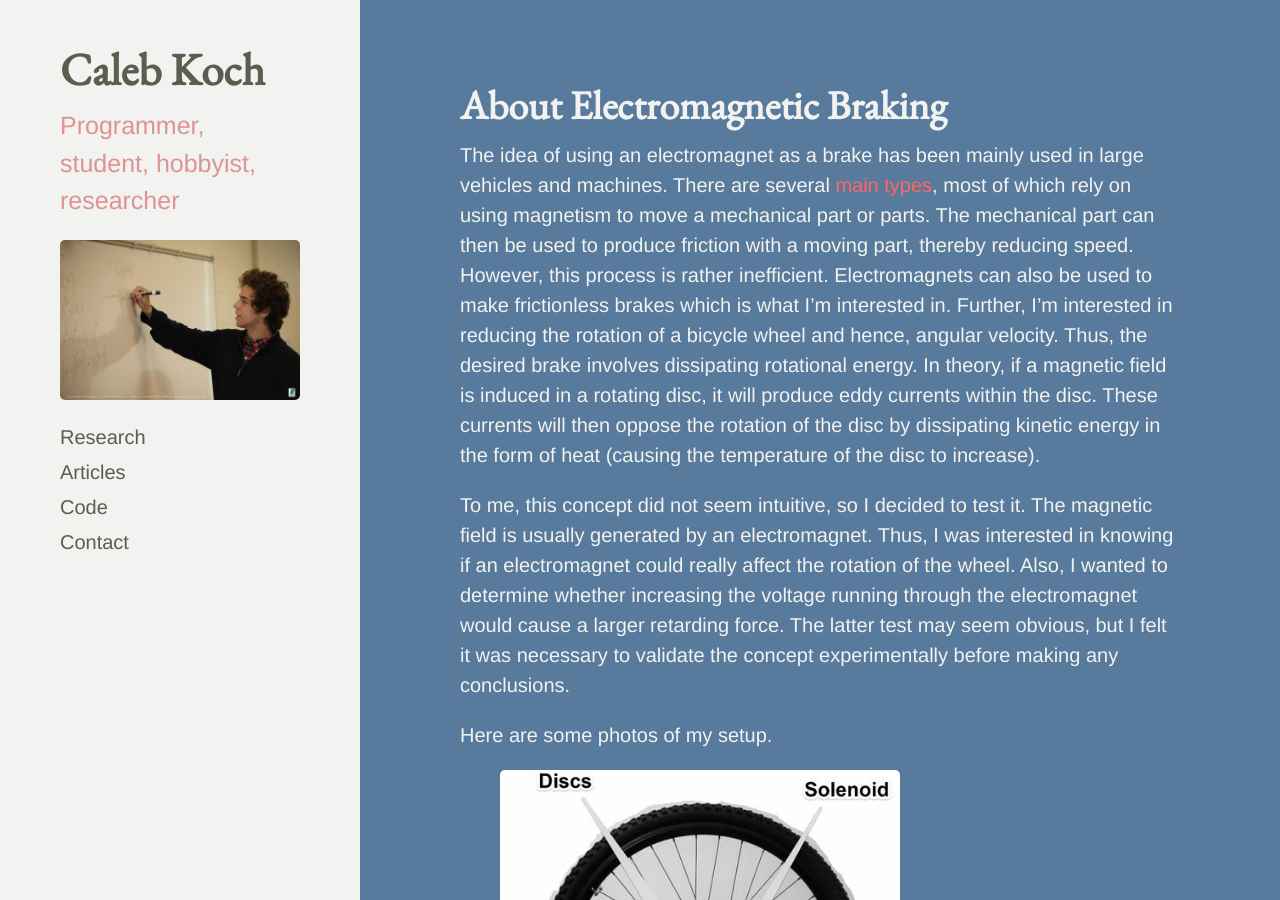
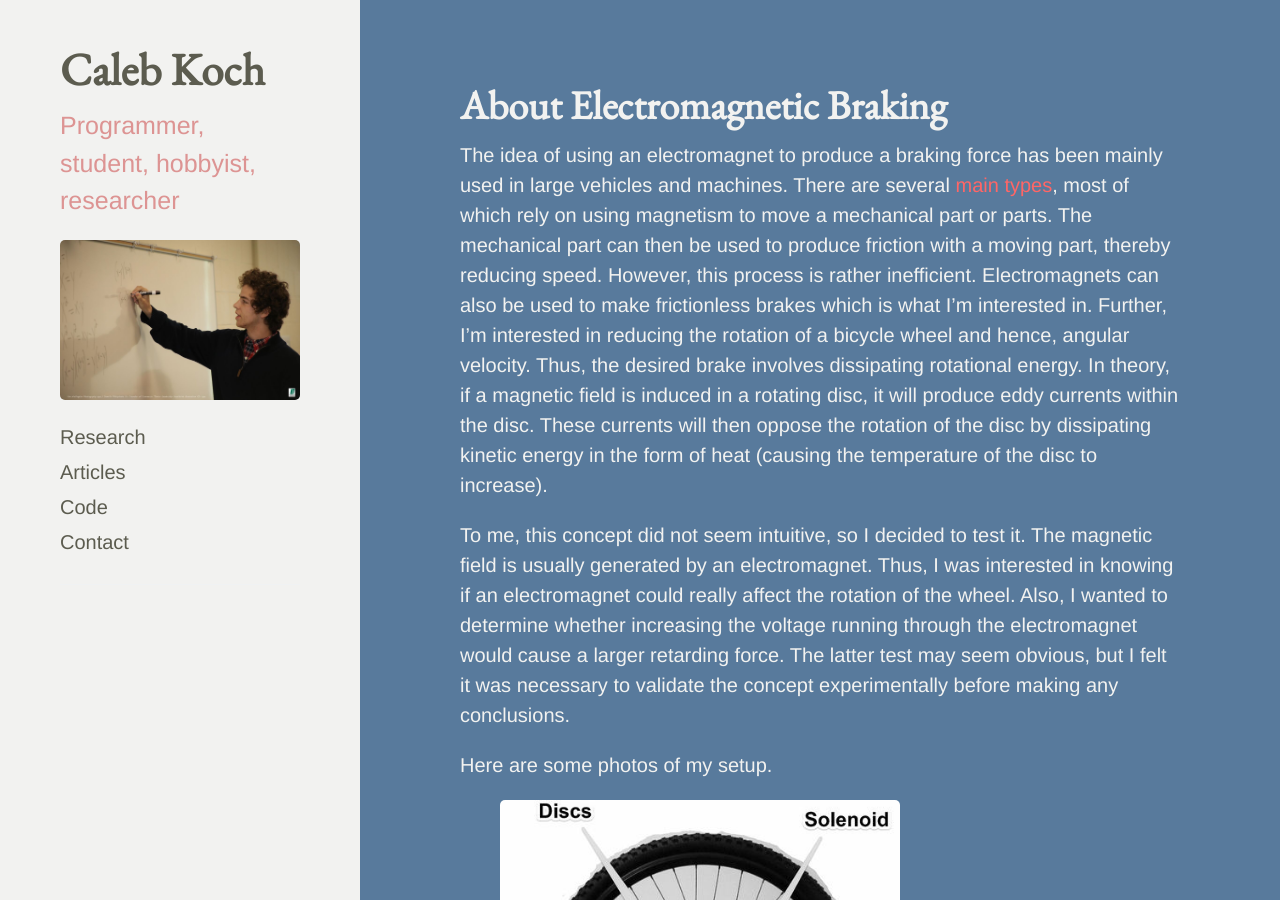
Before and after one commit to cakoch10/cakoch10.github.io, a Jekyll site: the page built from electromagnetism.md, in a window 1280 px wide and 900 px high. Built offline with Jekyll 4.4.1, drawn with Linux system fonts in a browser that asks for light colours; Markdown is read by kramdown in place of the engine named in the settings.

Commit message:
Update electromagnetism.md

```diff
--- a/electromagnetism.md
+++ b/electromagnetism.md
@@ -2,7 +2,7 @@
 layout: page
 title: About Electromagnetic Braking
 ---
-<span style="color:#f2f2f0">The idea of using an electromagnet as a brake has been mainly used in large vehicles and machines. There are several [main types](https://en.wikipedia.org/wiki/Electromagnetic_brake), most of which rely on using magnetism to move a mechanical part or parts. The mechanical part can then be used to produce friction with a moving part, thereby reducing speed. However, this process is rather inefficient. Electromagnets can also be used to make frictionless brakes which is what I'm interested in. Further, I'm interested in reducing the rotation of a bicycle wheel and hence, angular velocity. Thus, the desired brake involves dissipating rotational energy. In theory, if a magnetic field is induced in a rotating disc, it will produce eddy currents within the disc. These currents will then oppose the rotation of the disc by dissipating kinetic energy in the form of heat (causing the temperature of the disc to increase).</span>
+<span style="color:#f2f2f0">The idea of using an electromagnet to produce a braking force has been mainly used in large vehicles and machines. There are several [main types](https://en.wikipedia.org/wiki/Electromagnetic_brake), most of which rely on using magnetism to move a mechanical part or parts. The mechanical part can then be used to produce friction with a moving part, thereby reducing speed. However, this process is rather inefficient. Electromagnets can also be used to make frictionless brakes which is what I'm interested in. Further, I'm interested in reducing the rotation of a bicycle wheel and hence, angular velocity. Thus, the desired brake involves dissipating rotational energy. In theory, if a magnetic field is induced in a rotating disc, it will produce eddy currents within the disc. These currents will then oppose the rotation of the disc by dissipating kinetic energy in the form of heat (causing the temperature of the disc to increase).</span>
 
 <span style="color:#f2f2f0">To me, this concept did not seem intuitive, so I decided to test it. The magnetic field is usually generated by an electromagnet. Thus, I was interested in knowing if an electromagnet could really affect the rotation of the wheel. Also, I wanted to determine whether increasing the voltage running through the electromagnet would cause a larger retarding force. The latter test may seem obvious, but I felt it was necessary to validate the concept experimentally before making any conclusions.</span>
 
```
